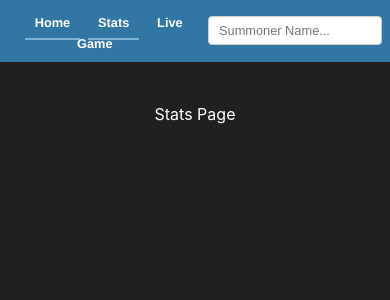
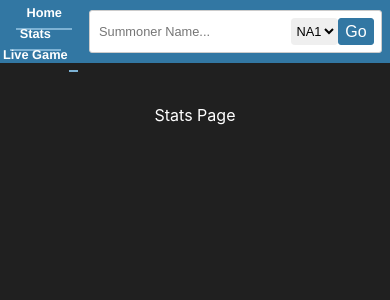
Before and after one commit to wdonray/lol-live-tracker, a React (Create React App) app: page /stats in a window 390 px wide. Shown: the top 300 px of the page. Built offline with nearby package versions, Linux system fonts and the light colour scheme.

Commit message:
Searching in a good place

```diff
--- a/src/api/LoLGetCalls.js
+++ b/src/api/LoLGetCalls.js
@@ -19,7 +19,7 @@ export let getSummonerByName = async (region, summonerName) => {
     });
     return data;
   } catch (err) {
-    throw new Error(err);
+    return err;
   }
 };
 
@@ -28,11 +28,11 @@ export let getMatchHistory = async (region, encryptedAccountId, endIndex) => {
     const { data } = await axios.post(endPoints.getMatchHistory, {
       region: region,
       encryptedAccountId: encryptedAccountId,
-      count: endIndex
+      count: endIndex,
     });
     return data;
   } catch (err) {
-    throw new Error(err);
+    return err;
   }
 };
 
@@ -44,7 +44,7 @@ export let getActiveGame = async (region, encryptedSummonerId) => {
     });
     return data;
   } catch (err) {
-    throw new Error(err);
+    return err;
   }
 };
 
@@ -56,6 +56,6 @@ export let getSummonerStats = async (region, encryptedSummonerId) => {
     });
     return data;
   } catch (err) {
-    throw new Error(err);
+    return err;
   }
 };
--- a/src/components/App.js
+++ b/src/components/App.js
@@ -3,12 +3,22 @@ import "../style/App.css";
 import Home from "./Home";
 import Stats from "./Stats";
 import LiveGame from "./LiveGame";
-import { Switch, Route, Link, useLocation } from "react-router-dom";
+import { Switch, Route, Link } from "react-router-dom";
+import SearchForm from "./helpers/SearchForm";
+
+export let snackBar = () => {
+  let x = document.getElementById("snackbar");
+  x.className = "show";
+  setTimeout(function () {
+    x.className = x.className.replace("show", "");
+  }, 3000);
+};
 
 function App() {
-  let location = useLocation();
+
   return (
     <div className="App">
+      <div id="snackbar">Error searching for summoner</div>
       <header className="App-header">
         <div className="LinkContainer">
           <Link to="/">Home</Link>
@@ -16,12 +26,7 @@ function App() {
           <Link to="/live-game">Live Game</Link>
         </div>
         <div className={"App-inputContainer"}>
-          <input
-            style={{ opacity: location.pathname === "/" ? 0 : 1 }}
-            type="text"
-            name="search"
-            placeholder="Summoner Name..."
-          />
+          <SearchForm header={true} />
         </div>
       </header>
       <div style={{ marginTop: "5vh" }}>
--- a/src/components/Home.js
+++ b/src/components/Home.js
@@ -1,27 +1,8 @@
 import React from "react";
-import { connect } from "react-redux";
-import { changeRegion } from "../redux/actions/regionActions";
-import { searchSummoner } from "../redux/actions/summonerStatsActions";
-import regions from "../redux/constants/regions";
 import "../style/HomeStyle.css";
+import SearchForm from "./helpers/SearchForm"
 
-let mapState = (store) => {
-  return {
-    regionState: store.region,
-    statsState: store.stats,
-  };
-};
-
-let mapDispatch = (dispatch) => {
-  return {
-    changeRegion: (value) => dispatch(changeRegion(value)),
-    searchSummoner: (region, summonerName, endIndex) =>
-      dispatch(searchSummoner(region, summonerName, endIndex)),
-  };
-};
-
-function Home({ regionState, changeRegion, searchSummoner }) {
-  let [summonerName, updateSummonerName] = React.useState("");
+function Home() {
   return (
     <div className={"centerContainer"}>
       <div>
@@ -30,33 +11,9 @@ function Home({ regionState, changeRegion, searchSummoner }) {
           Created by Donray Williams
         </p>
       </div>
-      <form
-        onSubmit={(event) => {
-          event.preventDefault();
-          searchSummoner(regionState.region, summonerName, 5);
-        }}
-      >
-        <input
-          placeholder="Summoner Name..."
-          value={summonerName}
-          onChange={(event) => updateSummonerName(event.target.value)}
-        />
-        <select
-          value={Object.keys(regions).find(
-            (key) => regions[key] === regionState.region
-          )}
-          onChange={(event) => {
-            changeRegion(regions[event.target.value]);
-          }}
-        >
-          {Object.keys(regions).map((value) => (
-            <option key={value}>{value}</option>
-          ))}
-        </select>
-        <button>Go</button>
-      </form>
+      <SearchForm header={false}/>
     </div>
   );
 }
 
-export default connect(mapState, mapDispatch)(Home);
+export default (Home);
--- /dev/null
+++ b/src/components/helpers/SearchForm.js
@@ -0,0 +1,86 @@
+import React from "react";
+import { snackBar } from "../App";
+import regions from "../../redux/constants/regions";
+import { useHistory, useLocation } from "react-router-dom";
+import { changeRegion } from "../../redux/actions/regionActions";
+import {
+  searchSummoner,
+  updateLoading,
+} from "../../redux/actions/summonerStatsActions";
+import { connect } from "react-redux";
+import "../../style/SearchForm.css";
+
+let mapState = (store) => {
+  return {
+    regionState: store.region,
+    statsState: store.stats,
+  };
+};
+
+let mapDispatch = (dispatch) => {
+  return {
+    changeRegion: (value) => dispatch(changeRegion(value)),
+    searchSummoner: (region, summonerName, endIndex) =>
+      dispatch(searchSummoner(region, summonerName, endIndex)),
+    updateLoading: (value) => dispatch(updateLoading(value)),
+  };
+};
+function SearchFrom({
+  regionState,
+  statsState,
+  changeRegion,
+  searchSummoner,
+  updateLoading,
+  header,
+}) {
+  let location = useLocation();
+  let history = useHistory();
+  let [summonerName, updateSummonerName] = React.useState("");
+  return (
+    <form
+      style={{ opacity: location.pathname === "/" && header ? 0 : 1 }}
+      onSubmit={(event) => {
+        event.preventDefault();
+        if (!statsState.loading) {
+          searchSummoner(regionState.region, summonerName, 5).then((data) => {
+            history.push("/stats");
+            updateLoading(false);
+            if (data.payload instanceof Error) {
+              snackBar();
+            }
+          });
+        }
+      }}
+    >
+      <input
+        placeholder="Summoner Name..."
+        value={summonerName}
+        onChange={(event) => {
+          if (!statsState.loading) {
+            updateSummonerName(event.target.value);
+          }
+        }}
+      />
+      <select
+        value={Object.keys(regions).find(
+          (key) => regions[key] === regionState.region
+        )}
+        onChange={(event) => {
+          changeRegion(regions[event.target.value]);
+        }}
+      >
+        {Object.keys(regions).map((value) => (
+          <option key={value}>{value}</option>
+        ))}
+      </select>
+      <button
+        disabled={statsState.loading}
+        className={statsState.loading ? "loader" : null}
+      >
+        {statsState.loading ? "" : "Go"}
+      </button>
+    </form>
+  );
+}
+
+export default connect(mapState, mapDispatch)(SearchFrom);
--- a/src/redux/constants/actionTypes.js
+++ b/src/redux/constants/actionTypes.js
@@ -5,5 +5,6 @@ export const RegionTypes = {
 export const StatsTypes = {
   UPDATE_SUMMONER: "UPDATE_SUMMONER",
   UPDATE_MATCH_HISTORY: "UPDATE_MATCH_HISTORY",
-  UPDATE_LOADING: "UPDATE_LOADING"
+  UPDATE_LOADING: "UPDATE_LOADING",
+  RESET_SEARCH: "RESET_SEARCH"
 };
--- a/src/redux/reducers/summonerStatsReducer.js
+++ b/src/redux/reducers/summonerStatsReducer.js
@@ -2,21 +2,24 @@ import { StatsTypes } from "../constants/actionTypes";
 
 const initState = {
   loading: false,
-  accountId: null,
-  profileIconId: null,
-  revisionDate: null,
-  name: null,
-  id: null,
-  puuid: null,
-  summonerLevel: null,
 };
 
 export default (state = initState, action) => {
   switch (action.type) {
     case StatsTypes.UPDATE_SUMMONER: {
+      if (typeof action.payload === "undefined") {
+        return { ...state };
+      } else if (Object.keys(action.payload).includes("isAxiosError")) {
+        return { ...state };
+      }
       return {
         ...state,
         ...action.payload,
+      };
+    }
+    case StatsTypes.RESET_SEARCH: {
+      return {
+        loading: false,
       };
     }
     case StatsTypes.UPDATE_LOADING: {
--- a/src/style/App.css
+++ b/src/style/App.css
@@ -94,3 +94,45 @@ select {
     margin: 8px 0;
   }
 }
+
+#snackbar {
+  visibility: hidden;
+  min-width: 250px;
+  margin-left: -125px;
+  background-color: darkred;
+  color: #fff;
+  text-align: center;
+  border-radius: 2px;
+  padding: 16px;
+  position: fixed;
+  z-index: 1;
+  left: 50%;
+  bottom: 30px;
+  font-size: 17px;
+}
+
+#snackbar.show {
+  visibility: visible;
+  -webkit-animation: fadein 0.5s, fadeout 0.5s 2.5s;
+  animation: fadein 0.5s, fadeout 0.5s 2.5s;
+}
+
+@-webkit-keyframes fadein {
+  from {bottom: 0; opacity: 0;}
+  to {bottom: 30px; opacity: 1;}
+}
+
+@keyframes fadein {
+  from {bottom: 0; opacity: 0;}
+  to {bottom: 30px; opacity: 1;}
+}
+
+@-webkit-keyframes fadeout {
+  from {bottom: 30px; opacity: 1;}
+  to {bottom: 0; opacity: 0;}
+}
+
+@keyframes fadeout {
+  from {bottom: 30px; opacity: 1;}
+  to {bottom: 0; opacity: 0;}
+}
--- a/src/style/HomeStyle.css
+++ b/src/style/HomeStyle.css
@@ -3,6 +3,9 @@
   flex-direction: column;
   align-items: center;
   justify-content: center;
+  width: 35vw;
+  margin-left: auto;
+  margin-right: auto;
   margin-top: 25vh;
 }
 
@@ -15,52 +18,6 @@ p {
   color: white;
   opacity: 0.7;
   margin-top: 0;
-}
-
-form {
-  display: flex;
-  flex-direction: row;
-  border: 1px solid #ccc;
-  border-radius: 3px;
-  box-sizing: border-box;
-  padding: 7px;
-  width: 30vw;
-  height: 5vh;
-  background-color: white;
-}
-
-button {
-  border-radius: 3px;
-  border: 1px solid #3277a3;
-  background: #3277a3;
-  color: white;
-  font-size: 1rem;
-}
-
-select {
-  padding: 0%;
-  height: 100%;
-  width: 5vw;
-  font-size: 1rem;
-  border-color: transparent;
-}
-
-select:focus {
-  border-color: transparent;
-}
-
-input {
-  /* width: 30vw;
-  padding: 12px 30px;
-  display: inline-block; */
-  flex-grow: 2;
-  border: none;
-  font-size: 1rem;
-  border-color: transparent;
-}
-
-input:focus {
-  outline: none;
 }
 
 p {
@@ -102,19 +59,6 @@ p:hover:after {
 }
 
 @media only screen and (max-width: 600px) {
-  input {
-    font-size: 0.8rem;
-    width: 20vw;
-  }
-  form {
-    width: 75vw;
-  }
-  select {
-    width: 12vw;
-    margin: 0;
-    height: 100%;
-    font-size: 0.8rem;
-  }
   p {
     font-size: 0.8rem;
   }
--- /dev/null
+++ b/src/style/SearchForm.css
@@ -0,0 +1,78 @@
+form {
+  display: flex;
+  flex-direction: row;
+  border: 1px solid #ccc;
+  border-radius: 3px;
+  box-sizing: border-box;
+  padding: 7px;
+  width: 100%;
+  height: 5vh;
+  background-color: white;
+}
+
+button {
+  border-radius: 3px;
+  border: 1px solid #3277a3;
+  background: #3277a3;
+  color: white;
+  font-size: 1rem;
+}
+
+select {
+  padding: 0%;
+  height: 100%;
+  width: 5vw;
+  font-size: 1rem;
+  border-color: transparent;
+}
+
+select:focus {
+  border-color: transparent;
+}
+
+input {
+  /* width: 30vw;
+    padding: 12px 30px;
+    display: inline-block; */
+  flex-grow: 2;
+  border: none;
+  font-size: 1rem;
+  border-color: transparent;
+}
+
+input:focus {
+  outline: none;
+}
+
+@keyframes loader {
+  to {
+    transform: rotate(360deg);
+  }
+}
+
+.loader:before {
+  content: "";
+  box-sizing: border-box;
+  display: inline-block;
+  width: 20px;
+  height: 20px;
+  border-radius: 50%;
+  border: 2px solid black;
+  border-top-color: white;
+  animation: loader 0.6s linear infinite;
+}
+@media only screen and (max-width: 600px) {
+  input {
+    font-size: 0.8rem;
+    width: 20vw;
+  }
+  form {
+    width: 75vw;
+  }
+  select {
+    width: 12vw;
+    margin: 0;
+    height: 100%;
+    font-size: 0.8rem;
+  }
+}
```
Also changed, not shown: src/redux/actions/summonerStatsActions.js (+18 -23 lines).
